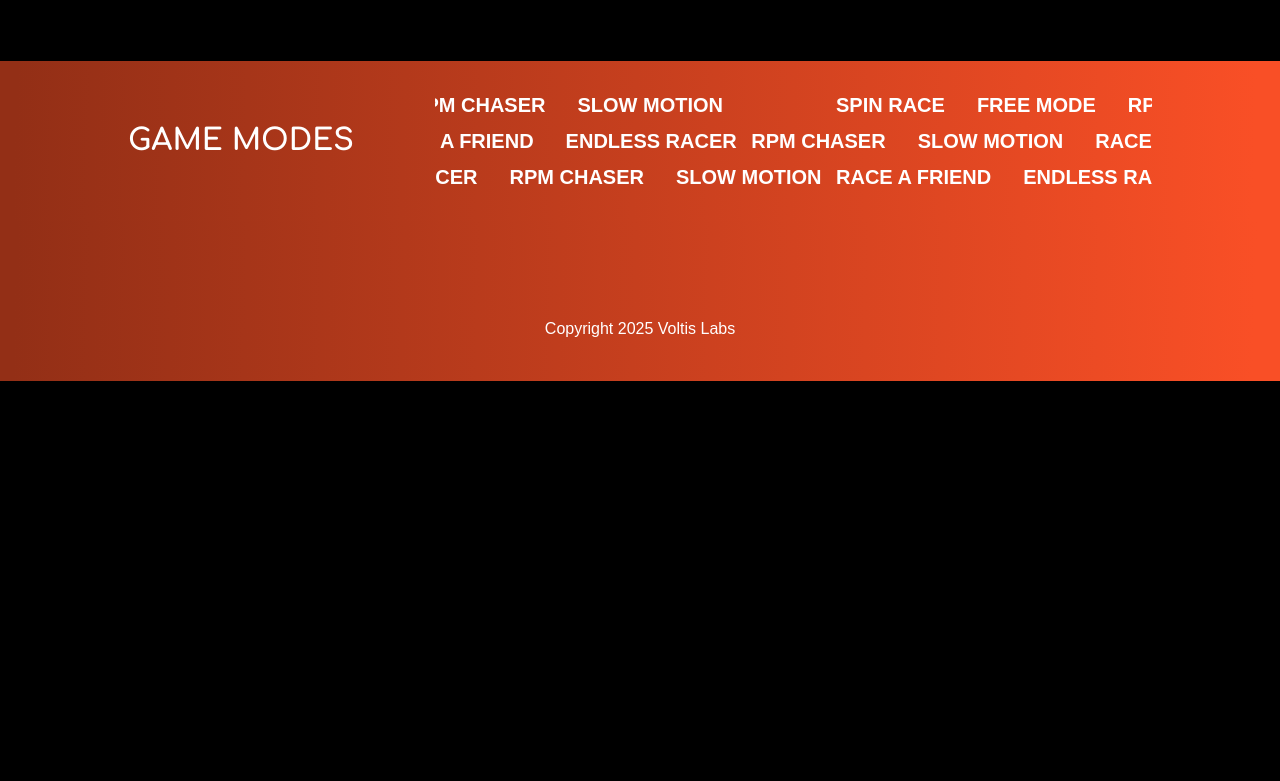
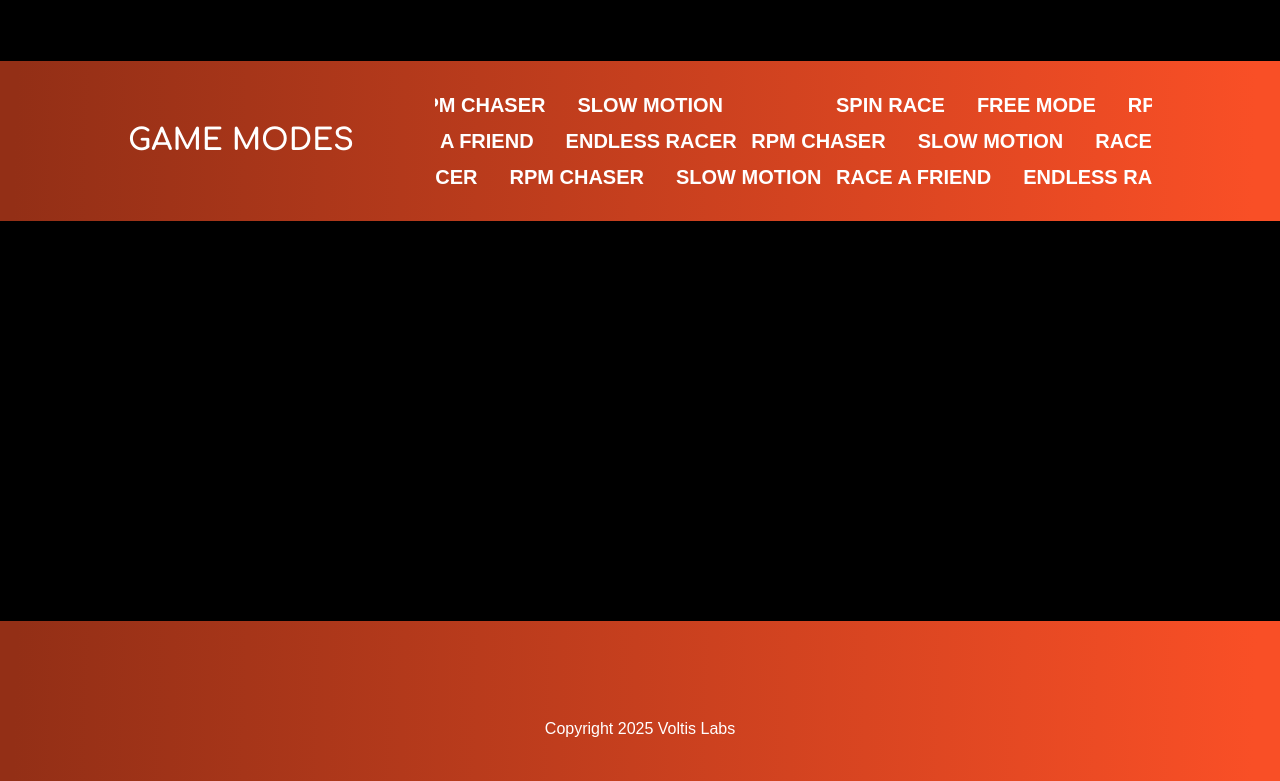
Before and after one commit to Stan015/spinnersonic, a Next.js app: page / in a window 1280 px wide. Shown: the part 3486-4267 px from the top of the page. Before the commit the page ends 3867 px from the top, so only its background shows below. Built offline with nearby package versions, Linux system fonts and the light colour scheme; a web font is replaced by a local one.

Commit message:
add: join-community  section

```diff
--- a/src/app/page.tsx
+++ b/src/app/page.tsx
@@ -1,5 +1,6 @@
 import GameModes from "@/components/game-modes";
 import Hero from "@/components/hero";
+import JoinSpinnerCommunity from "@/components/join-spinner-community";
 import LegendsSection from "@/components/legends-section";
 import MeetYourCrewSection from "@/components/meet-your-crew-section";
 import MultiplayerBattleSection from "@/components/multiplayer-battle-section";
@@ -12,6 +13,7 @@ export default function Home() {
       <MeetYourCrewSection />
       <MultiplayerBattleSection />
       <GameModes />
+      <JoinSpinnerCommunity />
     </main>
   );
 }
--- /dev/null
+++ b/src/components/join-spinner-community.tsx
@@ -0,0 +1,3 @@
+export default function JoinSpinnerCommunity() {
+  return <section className="w-full h-[25rem]"></section>;
+}
```
